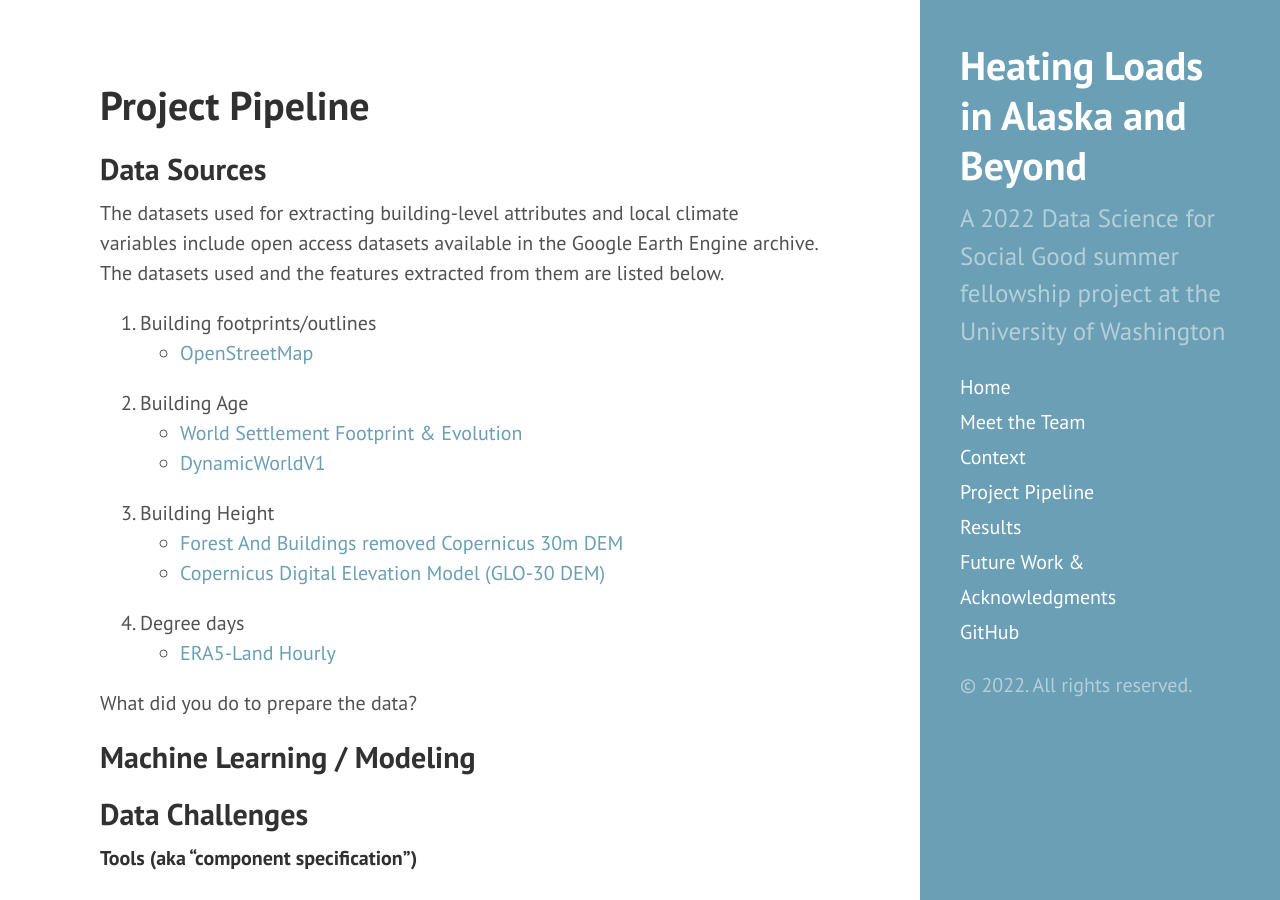
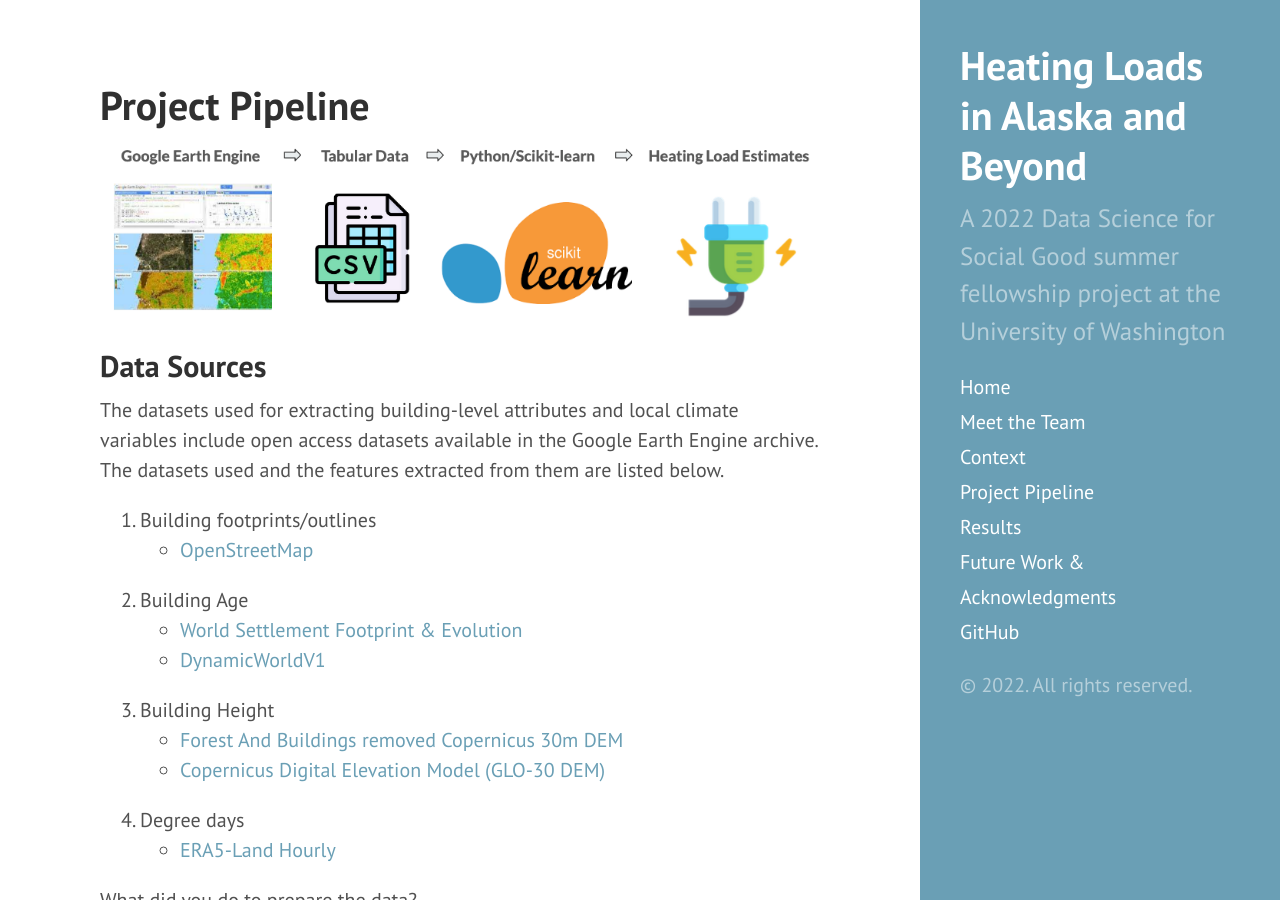
Before and after one commit to uwescience/DSSG2022_heating_loads, a Jekyll site: the page built from methods.md, in a window 1280 px wide and 900 px high. Built offline with Jekyll 4.4.1, drawn with Linux system fonts in a browser that asks for light colours.

Commit message:
Update methods.md
pipeline image up top

```diff
--- a/methods.md
+++ b/methods.md
@@ -2,6 +2,7 @@
 layout: page
 title: Project Pipeline
 ---
+<img src="{{ site.url }}{{ site.baseurl }}/assets/img/pipeline.png" width="800">
 ## Data Sources
 
 The datasets used for extracting building-level attributes and local climate variables include open access datasets available in the Google Earth Engine archive. The datasets used and the features extracted from them are listed below.
```
